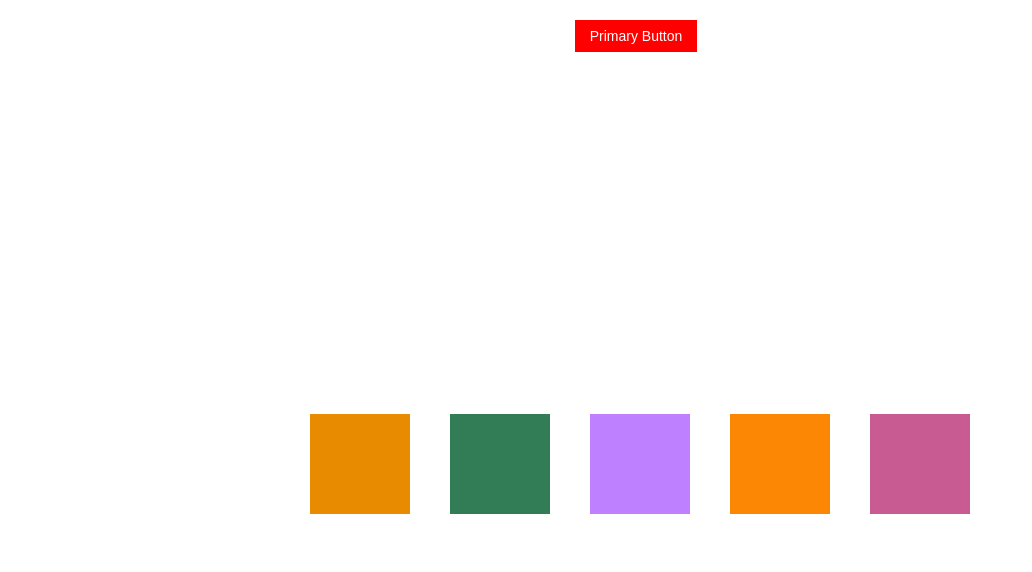
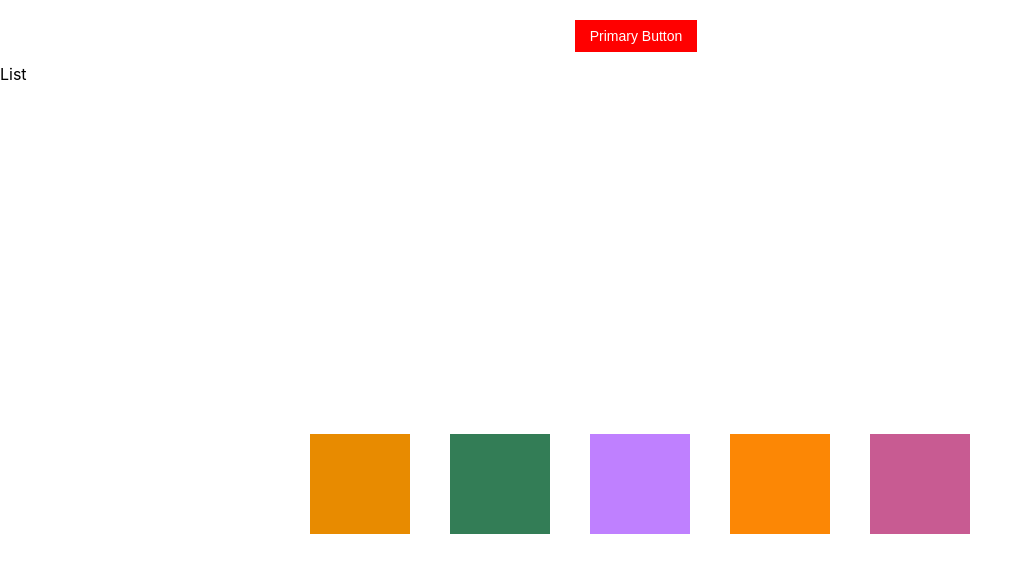
Before and after one commit to holidayfhd/react-app, a React (Create React App) app: page / in a window 1280 px wide. Shown: the top 572 px of the page, without its empty margins (0-1032 px from the left). Built offline with nearby package versions, Linux system fonts and the light colour scheme.

Commit message:
add List组件

```diff
--- /dev/null
+++ b/src/pages/list/index.js
@@ -0,0 +1,7 @@
+import React, { memo } from "react";
+
+function List(props) {
+  return <div>List</div>;
+}
+
+export default memo(List);
--- a/src/pages/main/index.js
+++ b/src/pages/main/index.js
@@ -1,11 +1,13 @@
 import React, { memo } from "react";
 import Color from "../color";
 import Button from "../button";
+import List from "../list";
 
 export default memo(function Main() {
   return (
     <div className="container">
       <Button />
+      <List />
       <Color />
     </div>
   );
```
